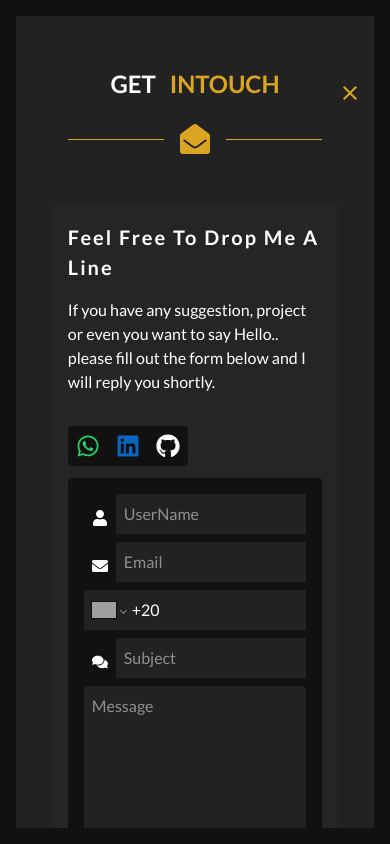
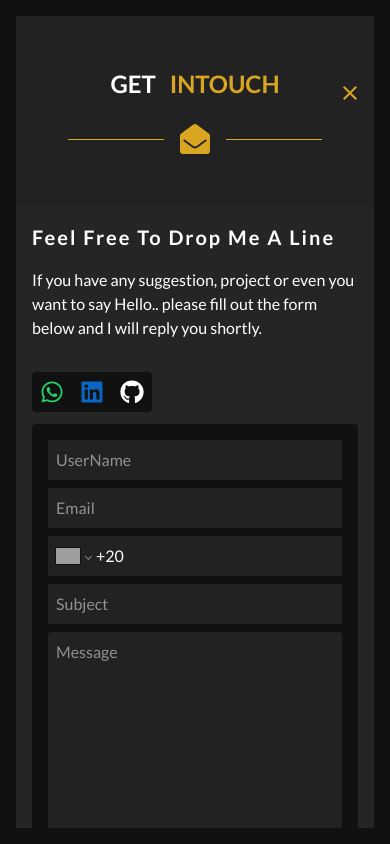
Before and after one commit to AhmedM-Shalaby/portfolio, a React (Vite) app: page /intouch in a window 390 px wide. Built offline with nearby package versions, Linux system fonts and the light colour scheme; grey boxes are pictures that could not be loaded.

Commit message:
update Cv

```diff
--- a/src/Components/MyInput.jsx
+++ b/src/Components/MyInput.jsx
@@ -3,7 +3,7 @@ const AnimatedInput = ({ type = "text", label, Icon, func }) => {
   return (
     <div className="w-[100%] md:w-[50%]">
       <label className="group flex items-center ">
-        <span className="mx-2 transition-colors duration-300 group-focus-within:text-[var(--color-word)]">
+        <span className="mx-2 transition-colors duration-300 group-focus-within:text-[var(--color-word)] hidden sm:block ">
           {Icon}
         </span>
         <input
@@ -27,3 +27,35 @@ const AnimatedInput = ({ type = "text", label, Icon, func }) => {
 };
 
 export default AnimatedInput;
+
+
+
+
+
+
+
+
+
+
+
+
+
+
+
+
+
+
+
+// {
+//     "status": "success",
+//     "message": "Hello Ahmed you have successfully logged in.",
+//     "token": "eyJhbGciOiJIUzI1NiIsInR5cCI6IkpXVCJ9.eyJ1c2VySWQiOiI2ODNiNzUwMWU4YzYwYjIyM2QwYjM2OTkiLCJpYXQiOjE3NDg3NTY4MDUsImV4cCI6MTc0OTEwMjQwNX0.pyovqCfio9zC_OfCZN_yO6f9SKAkugmt8PS04i9NmRE",
+//     "user": {
+//         "_id": "683b7501e8c60b223d0b3699",
+//         "name": "Ahmed",
+//         "email": "boka@admin.com",
+//         "phone": "01000207559"
+//     }
+//     numOfCartItems : 10,
+//     idWishList :["id" , "id"]
+// }
--- a/src/Components/personInfo.jsx
+++ b/src/Components/personInfo.jsx
@@ -1,7 +1,7 @@
 import { FaUser, FaCloudDownloadAlt } from "react-icons/fa";
 function PersonInfo() {
   const linkCV =
-    "https://drive.google.com/file/d/1JVeDoYnCGdqoUWbDnuSw8yPau_opInhm/view?usp=sharing";
+    "https://drive.google.com/file/d/1MpsS1nnsYqZcdKFd9_nrPwlACXKN2SZs/view?usp=sharing";
   const handleClick = async () => {
     window.open(linkCV, "_blank");
     const response = await fetch(linkCV);
@@ -35,7 +35,7 @@ function PersonInfo() {
             <strong>Name:</strong> Ahmed Mohamed Shalaby Ahmed
           </p>
           <p>
-            <strong>Date of birth:</strong> 2001 / 12 / 7
+            <strong>Date of birth:</strong> 2001 / 7 / 12
           </p>
           <p>
             <strong>Nationality:</strong> Egyptian
--- a/src/layout/getInTouch.jsx
+++ b/src/layout/getInTouch.jsx
@@ -66,7 +66,7 @@ function InTouch() {
     onSubmit,
   });
   return (
-    <div className="w-[80%]  m-auto gap-4 bg-[var(--background-color)] p-4">
+    <div className="w-full md:w-[80%]  m-auto gap-4 bg-[var(--background-color)] p-4">
       <div className="masseg  text-white mb-4">
         <h4 className="text-[20px] font-bold capitalize test tracking-[2px] mb-4">
           Feel free to drop me a line
```
